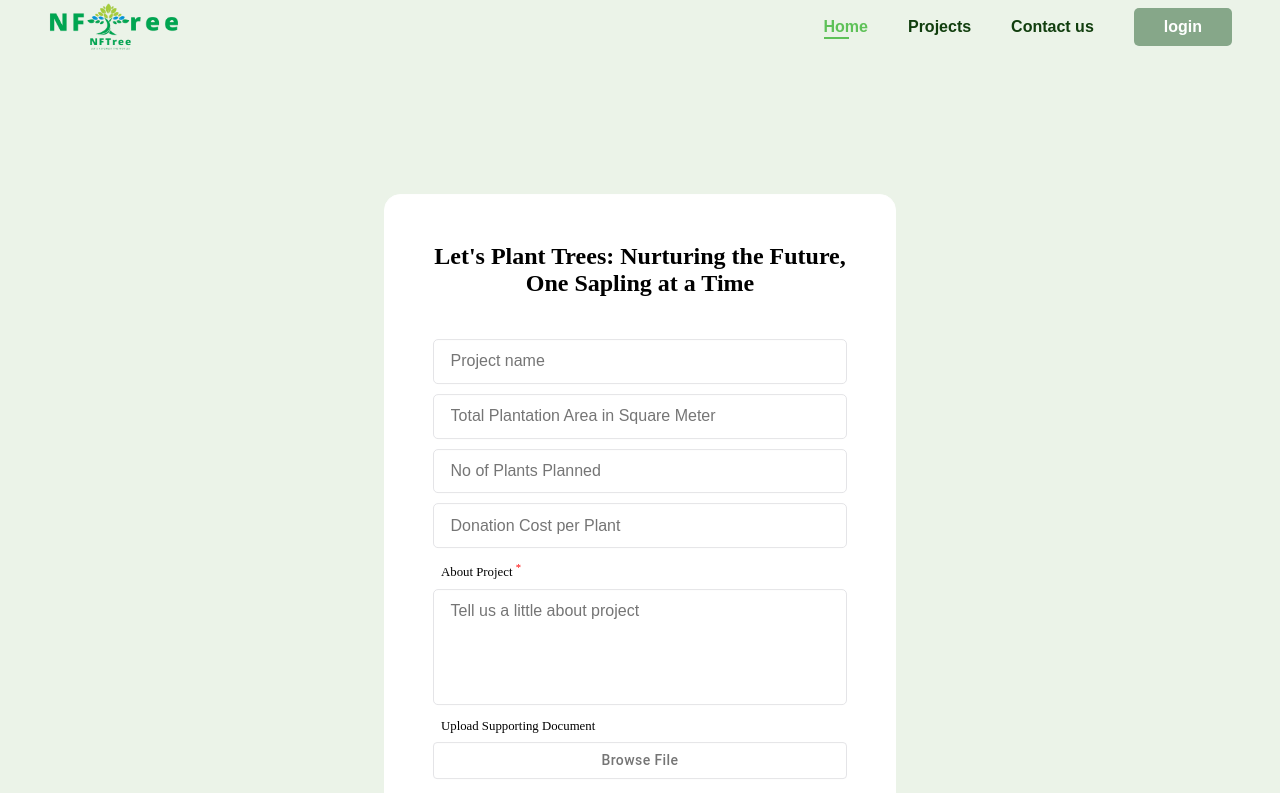
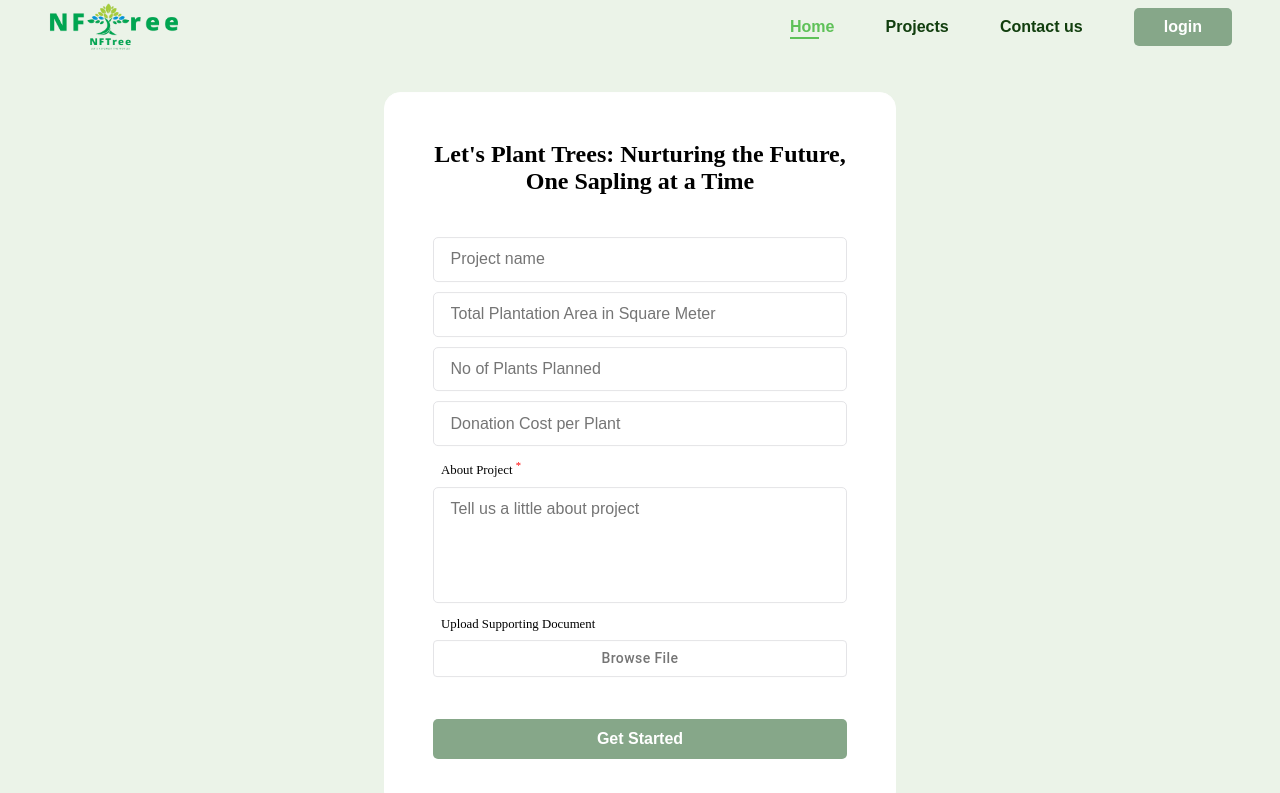
Before and after one commit to ankitbajpai65/NFTree, a React (Vite) app: page /create_project in a window 1280 px wide. Shown: the top 793 px of the page. Built offline with nearby package versions, Linux system fonts and the light colour scheme.

Commit message:
fix create project page

```diff
--- a/src/Components/Auth/Auth.jsx
+++ b/src/Components/Auth/Auth.jsx
@@ -133,7 +133,10 @@ const Auth = () => {
                 ? "Don't have an account?"
                 : "Already have an account?"}{" "}
             </span>
-            <a onClick={() => setIsRegistered(!isRegistered)}>
+            <a
+              onClick={() => setIsRegistered(!isRegistered)}
+              style={{ cursor: "pointer" }}
+            >
               {isRegistered ? "Signup" : "Signin"}
             </a>
           </div>
--- a/src/Components/Navbar/Navbar.css
+++ b/src/Components/Navbar/Navbar.css
@@ -106,7 +106,7 @@ nav {
 .navItems li {
   list-style: none;
   padding: 18px 0;
-  padding-right: 5vh;
+  padding-right: 4vw;
   font-family: Arial, Helvetica, sans-serif;
   position: relative;
 }
@@ -197,7 +197,7 @@ nav {
   }
 }
 
-@media only screen and (max-width: 550px) {
+@media only screen and (max-width: 600px) {
   .menu {
     display: flex;
   }
--- a/src/Components/Projects/CreateProject.css
+++ b/src/Components/Projects/CreateProject.css
@@ -12,4 +12,8 @@
     margin-top: 0px;
     width: 60vw;
   }
+
+  .form-container {
+    height: 138vh;
+  }
 }
--- a/src/Components/Projects/CreateProject.jsx
+++ b/src/Components/Projects/CreateProject.jsx
@@ -4,7 +4,10 @@ import "./CreateProject.css";
 const CreateProject = () => {
   return (
     <>
-      <div className="form-container" style={{ height: "138vh" }}>
+      <div
+        className="form-container"
+        style={{ minHeight: "900px", height: "100vh" }}
+      >
         <div className="form-box form-button">
           <h2 className="formHead">
             Let's Plant Trees: Nurturing the Future, One Sapling at a Time
```
